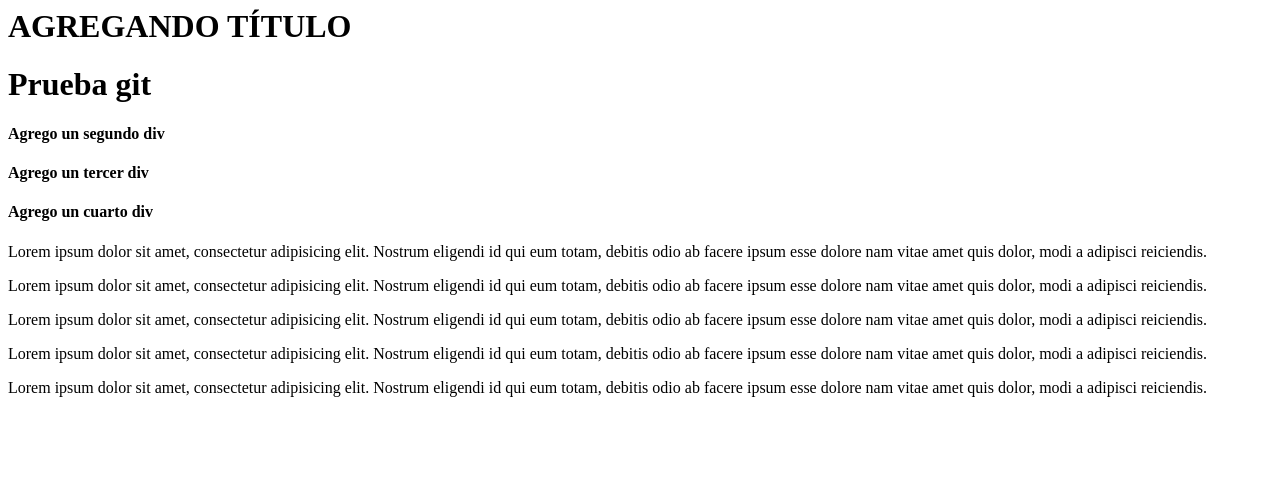
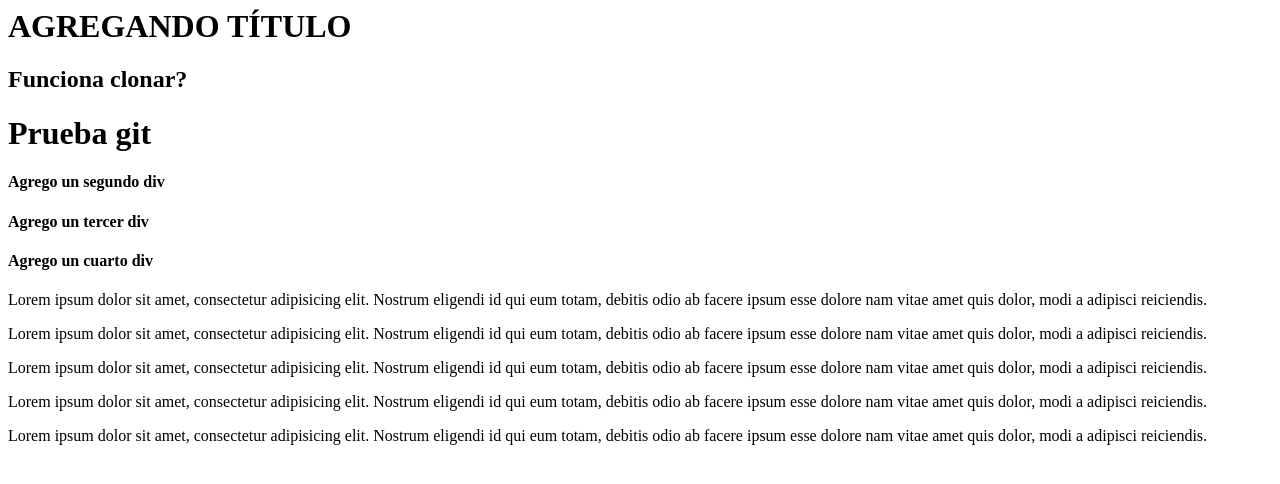
Before and after one commit to perkirch/inicioGit, a plain HTML site: page index.html in a window 1280 px wide. Drawn offline with Linux system fonts and the light colour scheme.

Commit message:
funciona clonar?

```diff
--- a/index.html
+++ b/index.html
@@ -1,4 +1,5 @@
 <h1>AGREGANDO TÍTULO</h1>
+<h2>Funciona clonar?</h2>
 <div>
     <h1>Prueba git</h1>
 </div>
```
